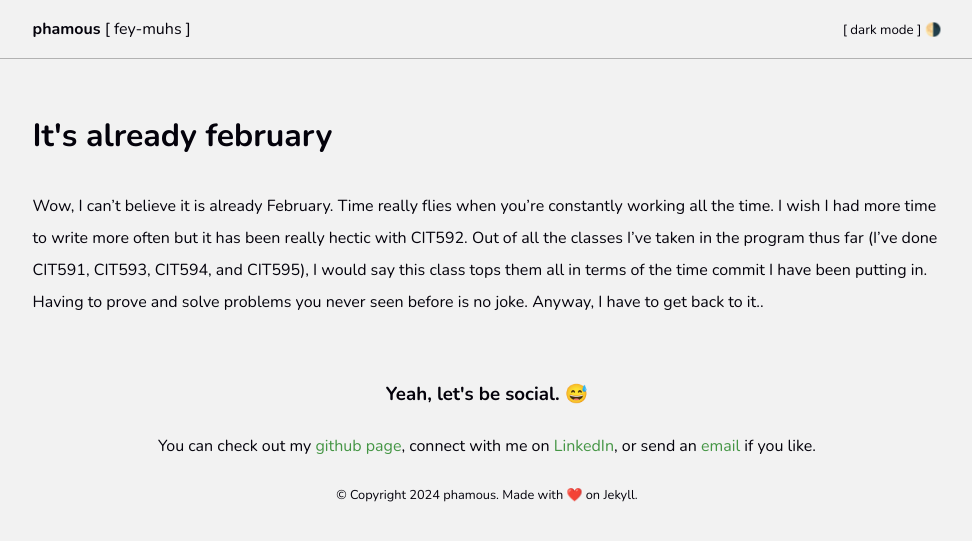
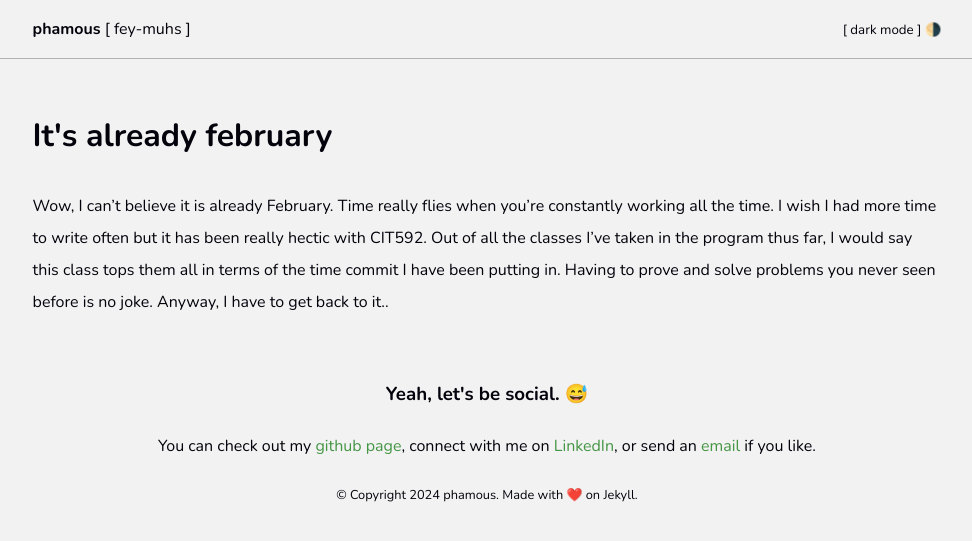
Before and after one commit to phvmous/phvmous.github.io, a Jekyll site: the page built from _posts/2023-02-11-It's already February.md, in a window 1280 px wide. Shown: the top 541 px of the page, without its empty margins (153-1125 px from the left). Built offline with Jekyll 4.4.1, drawn with Linux system fonts in a browser that asks for light colours.

Commit message:
new update

```diff
--- a/_posts/2023-02-11-It's already February.md
+++ b/_posts/2023-02-11-It's already February.md
@@ -5,6 +5,6 @@ tags: [personal]
 keywords: personal
 latex: false
 ---
-Wow, I can't believe it is already February. Time really flies when you're constantly working all the time. I wish I had more time to write more often but it has been really hectic
-with CIT592. Out of all the classes I've taken in the program thus far (I've done CIT591, CIT593, CIT594, and CIT595), I would say this class tops them all in terms of the time commit
+Wow, I can't believe it is already February. Time really flies when you're constantly working all the time. I wish I had more time to write often but it has been really hectic
+with CIT592. Out of all the classes I've taken in the program thus far, I would say this class tops them all in terms of the time commit
 I have been putting in. Having to prove and solve problems you never seen before is no joke. Anyway, I have to get back to it..
```
Also changed, not shown: _posts/2024-09-21-Finally graduated and grown!.md (+1 -1 lines), _posts/2023-01-01-Happy New Year, I'm back.md (renamed from _posts/2023-01-01-Happy New Year dawk I'm back.md).
